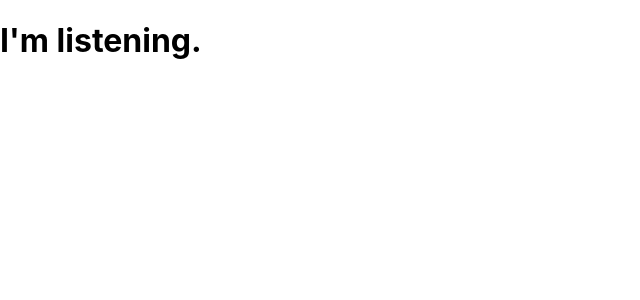
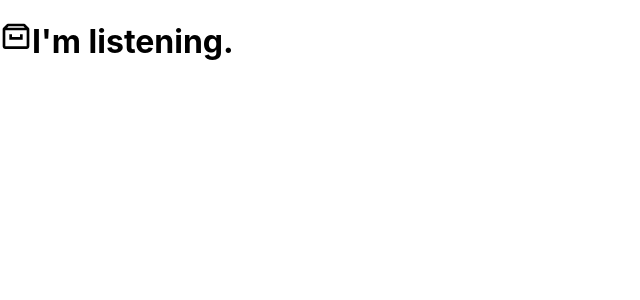
Before and after one commit to D-Whipp/reactinterface, a JavaScript app: page / in a window 1280 px wide. Shown: the top 300 px of the page, without its empty margins (0-640 px from the left). Built offline with nearby package versions, Linux system fonts and the light colour scheme; the HTML template or start-up script is replaced by a standard one.

Commit message:
installed react icons library

```diff
--- a/package.json
+++ b/package.json
@@ -8,6 +8,7 @@
     "@testing-library/user-event": "^13.5.0",
     "react": "^18.2.0",
     "react-dom": "^18.2.0",
+    "react-icons": "^4.4.0",
     "react-scripts": "5.0.1",
     "web-vitals": "^2.1.4"
   },
--- a/src/App.js
+++ b/src/App.js
@@ -1,7 +1,12 @@
+import { BiArchive } from 'react-icons/bi';
+
 function App() {
   return (
     <div className="App">
-      <h1>I'm listening.</h1>
+      <h1>
+        <BiArchive />
+        I'm listening.
+      </h1>
     </div>
   );
 }
```
Also changed, not shown: 1 other file (tests, documents, lock files or other folders).
